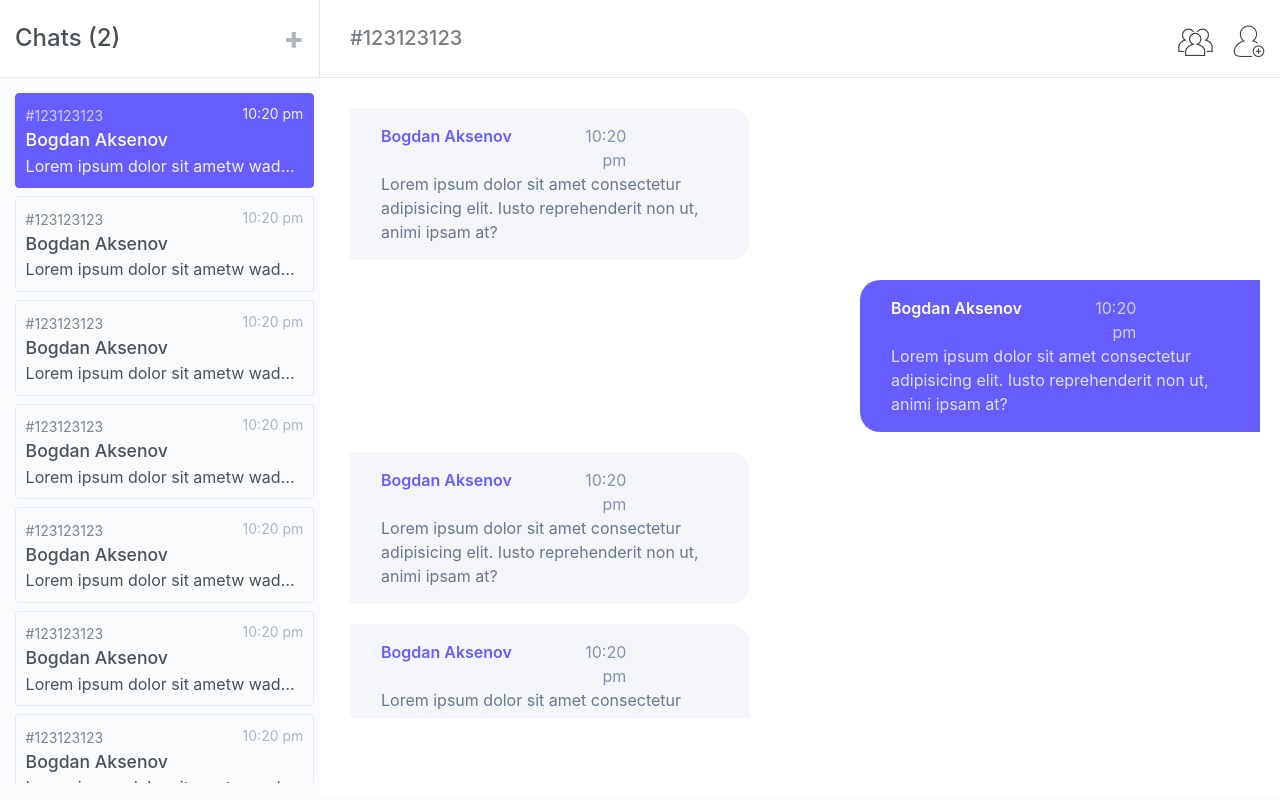
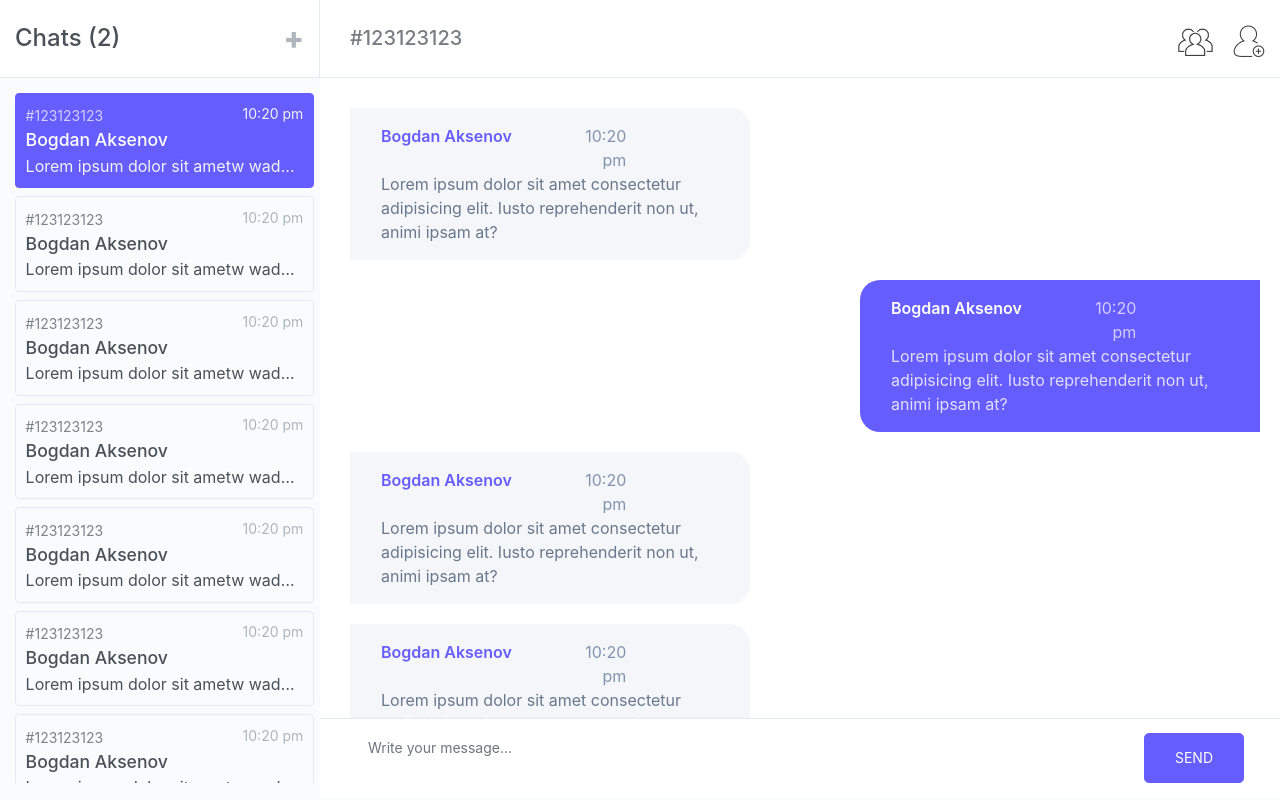
Before and after one commit to bogdanaks/messenger, a React (Create React App) app in the folder client/: page / in a window 1280 px wide. Built offline with nearby package versions, Linux system fonts and the light colour scheme; the HTML template or start-up script is replaced by a standard one.

Commit message:
Import component ChatInput

```diff
--- a/client/src/pages/Chats/Chats.jsx
+++ b/client/src/pages/Chats/Chats.jsx
@@ -4,6 +4,7 @@ import './styles.scss'
 import ChatHeader from '../../components/ChatHeader/ChatHeader'
 import ChatList from '../../components/ChatList/ChatList'
 import ChatMessages from '../../components/ChatMessages/ChatMessages'
+import ChatInput from '../../components/ChatInput/ChatInput'
 
 const Chats = () => {
     return (
@@ -15,7 +16,11 @@ const Chats = () => {
                         <ChatList />
                     </div>
                     <div className="col-9">
-                        <ChatMessages />
+                        <div className="container-fluid">
+                            <div className="row"><ChatMessages /></div>
+                            <div className="row"><ChatInput /></div>
+                        </div>
+
                     </div>
                 </div>
             </div>
```
